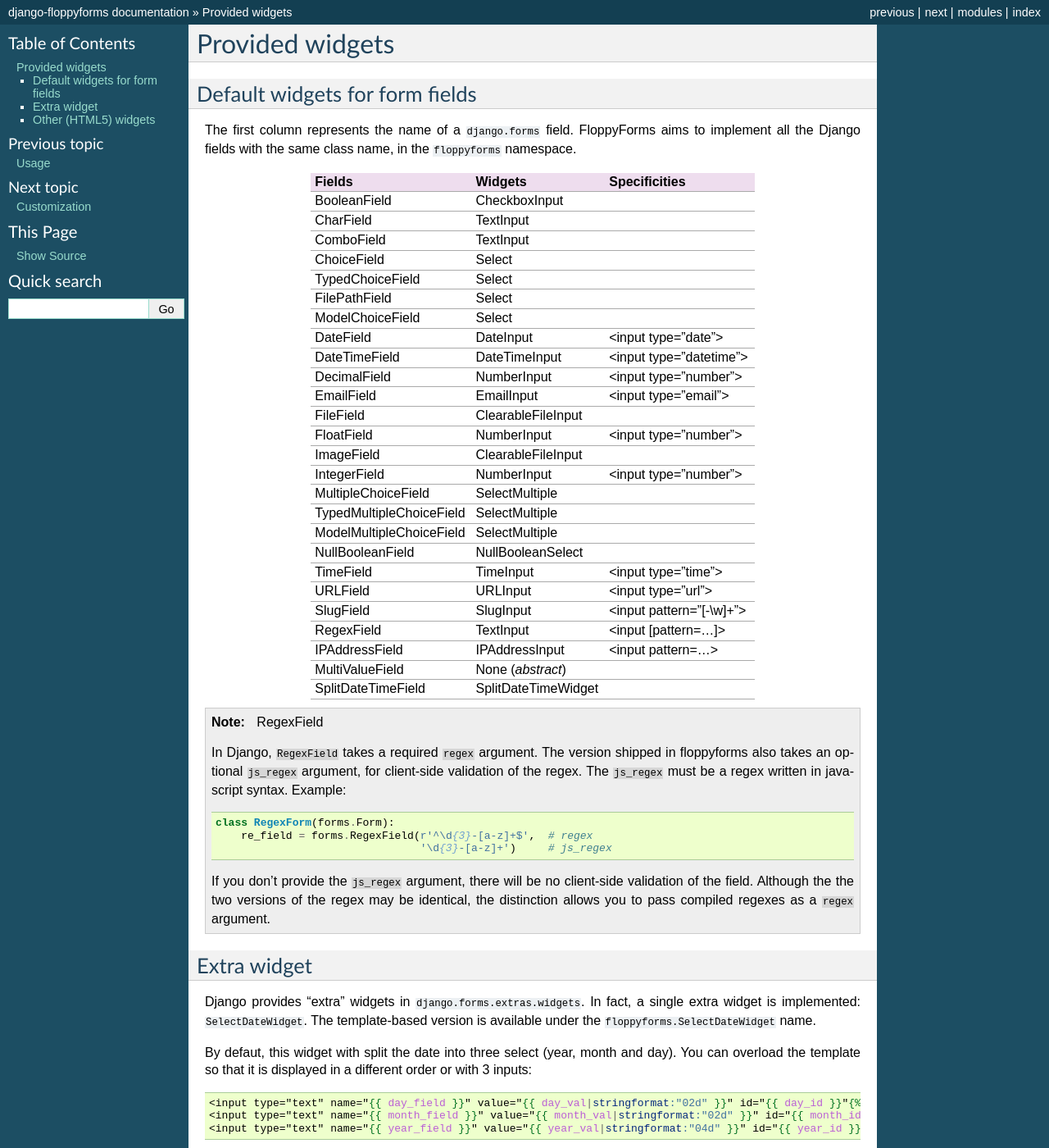
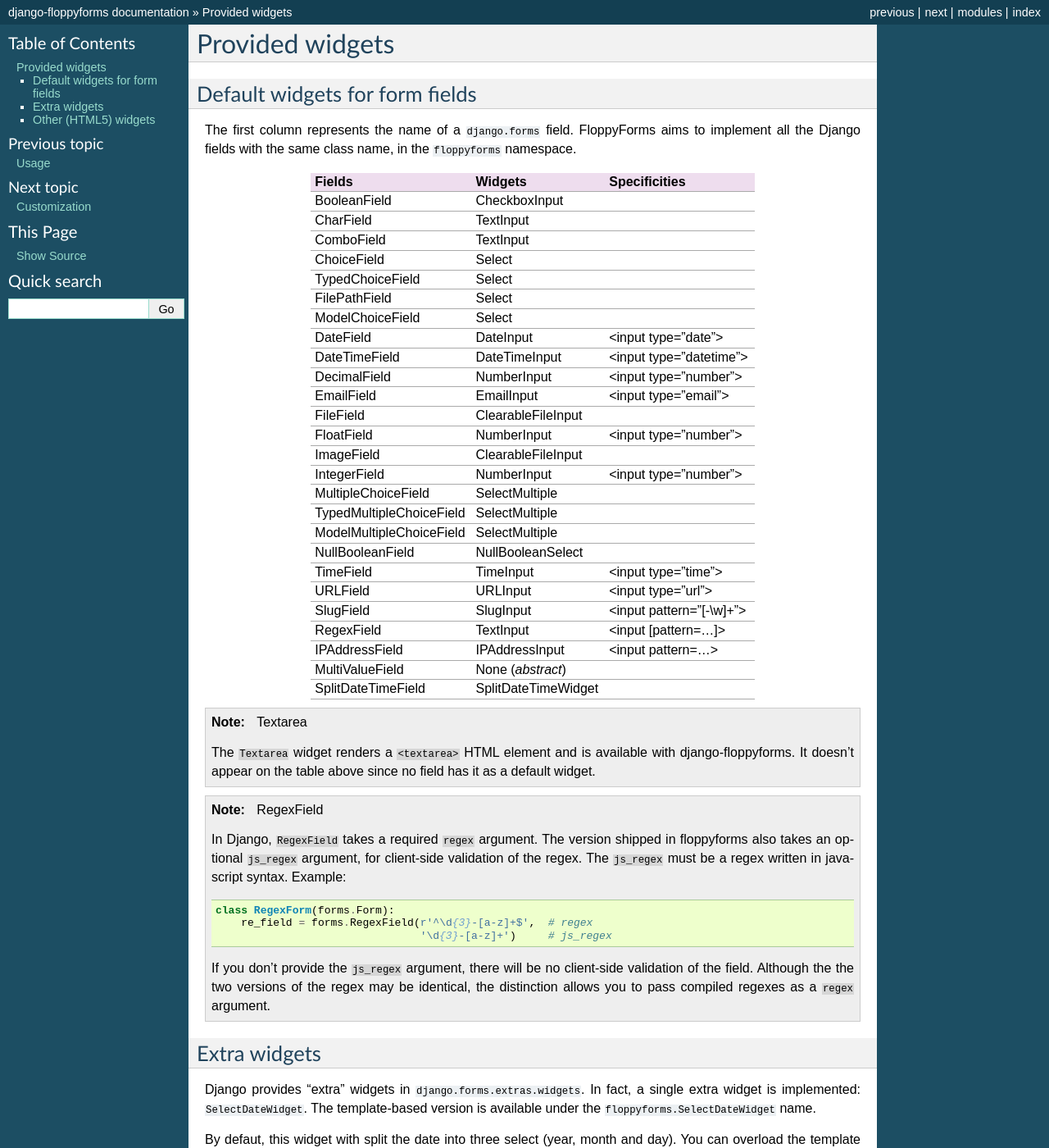
Before and after one commit to jazzband/django-floppyforms, a Sphinx documentation site: the page built from docs/widgets.rst, in a window 1280 px wide and 1400 px high. Shown: the whole window at 82% size. Built offline with Sphinx 7.4.7, drawn with Linux system fonts in a browser that asks for light colours; the version number could not be read and is left out.

Commit message:
Fixed #36 -- mentioned Textarea on the widgets page

```diff
--- a/docs/widgets.rst
+++ b/docs/widgets.rst
@@ -41,6 +41,12 @@
 SplitDateTimeField       SplitDateTimeWidget
 ======================== =================== ========================
 
+.. note:: Textarea
+
+    The ``Textarea`` widget renders a ``<textarea>`` HTML element and is
+    available with django-floppyforms. It doesn't appear on the table above
+    since no field has it as a default widget.
+
 .. note:: RegexField
 
     In Django, ``RegexField`` takes a required ``regex`` argument. The version
@@ -58,8 +64,8 @@
     regexes as a ``regex`` argument.
 
 
-Extra widget
-------------
+Extra widgets
+-------------
 
 Django provides "extra" widgets in ``django.forms.extras.widgets``. In fact, a
 single extra widget is implemented: ``SelectDateWidget``. The template-based
```
